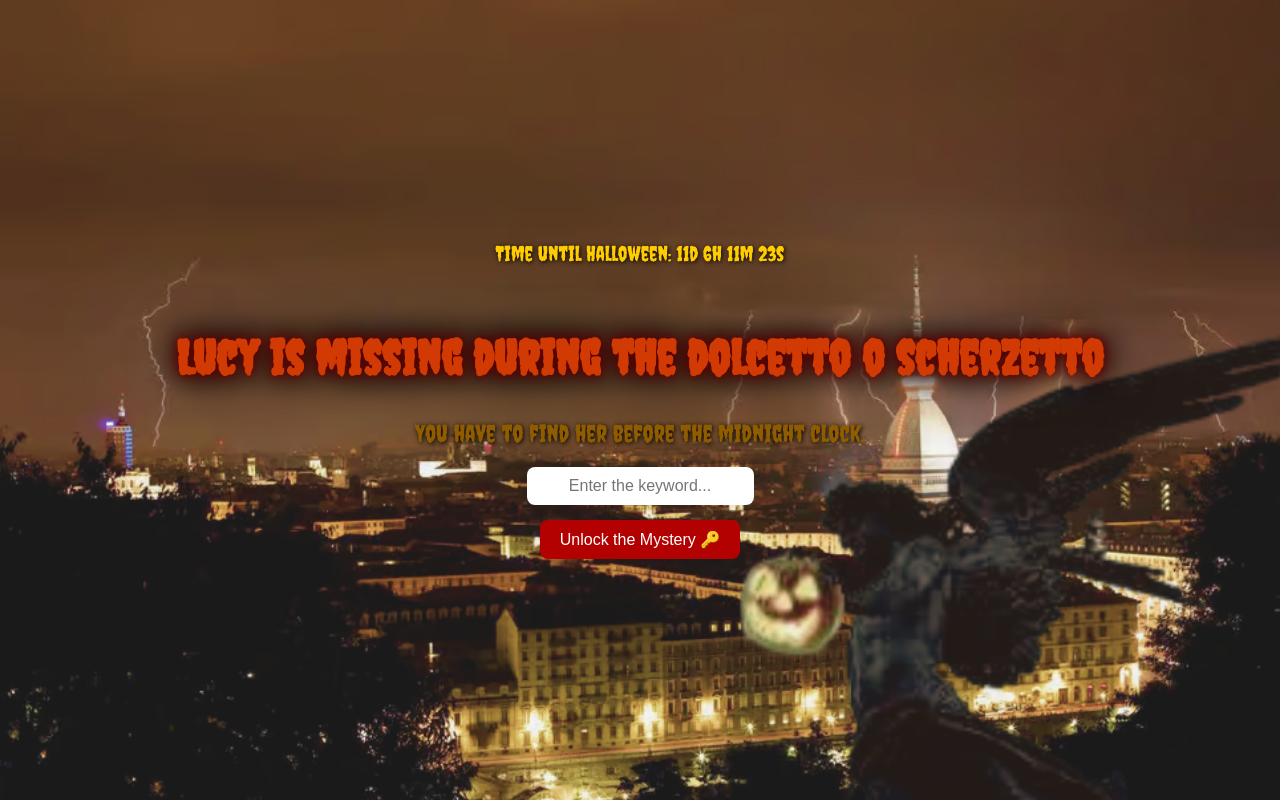
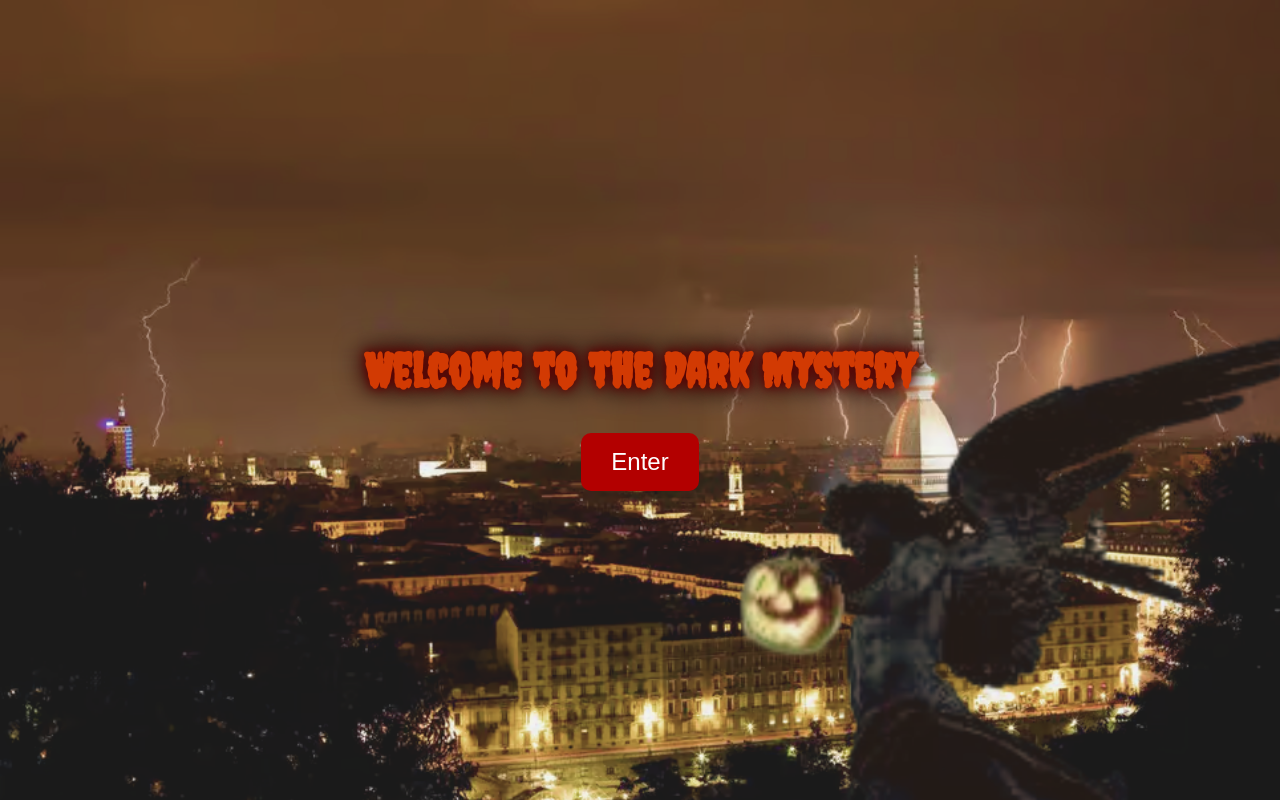
Before and after one commit to kalakon2002/Gift, a plain HTML site: page index.html in a window 1280 px wide. Drawn offline with Linux system fonts and the light colour scheme.

Commit message:
Refactor index.html with a start screen and music

```diff
--- a/index.html
+++ b/index.html
@@ -9,30 +9,65 @@
 <link href="https://fonts.googleapis.com/css2?family=Creepster&display=swap" rel="stylesheet">
 
 <style>
-    body {
+  body, html {
+    margin: 0;
+    padding: 0;
+    height: 100%;
+    font-family: 'Creepster', cursive;
+    background-color: black;
+    color: white;
+  }
+
+  /* First screen */
+  #startScreen {
+    display: flex;
+    flex-direction: column;
+    justify-content: center;
+    align-items: center;
+    height: 100vh;
     background: url('firstBack.png') no-repeat center center fixed;
     background-size: cover;
-      height: 100vh;
-      margin: 0;
-      display: flex;
+    text-align: center;
+  }
+
+  #startScreen h1 {
+    font-size: 3em;
+    text-shadow: 0 0 10px #660000, 0 0 20px #440000, 0 0 30px #220000;
+    margin-bottom: 20px;
+  }
+
+  #enterBtn {
+    padding: 15px 30px;
+    font-size: 1.5em;
+    border-radius: 10px;
+    border: none;
+    background-color: #b30000;
+    color: white;
+    cursor: pointer;
+  }
+
+  #enterBtn:hover {
+    background-color: #8d1d02;
+  }
+
+  /* Main page styles (your original main page) */
+  #mainContent {
+    display: none;
     flex-direction: column;
     align-items: center;
     justify-content: center;
-      color: white;
+    height: 100vh;
+    background: url('firstBack.png') no-repeat center center fixed;
+    background-size: cover;
     text-align: center;
-      font-family: 'Creepster', cursive;
   }
 
   h1 {
     font-size: 3em;
     color: #d23a03;
-      text-shadow:
-        0 0 10px #660000,
-        0 0 20px #440000,
-        0 0 30px #220000,
-        0 0 50px #110000;
+    text-shadow: 0 0 10px #660000, 0 0 20px #440000, 0 0 30px #220000, 0 0 50px #110000;
+    margin-bottom: 10px;
     animation: flicker 1.5s infinite;
-      margin-bottom: 10px;
   }
 
   p {
@@ -97,16 +132,17 @@
   }
 </style>
 </head>
+
 <body>
+  <!-- First screen -->
+  <div id="startScreen">
+    <h1>Welcome to the Dark Mystery</h1>
+    <button id="enterBtn">Enter</button>
+  </div>
 
-  <!-- Countdown to Halloween -->
+  <!-- Main content (original page layout) -->
+  <div id="mainContent">
     <div id="countdown">Loading countdown...</div>
-
-  <!-- Background music -->
-  <audio id="bgMusic" loop>
-    <source src="music.mp3" type="audio/mpeg">
-    Your browser does not support the audio element.
-  </audio>
 
     <h1>Lucy is missing during the dolcetto o scherzetto</h1>
     <p>You have to find her before the midnight clock.</p>
@@ -115,37 +151,46 @@
     <button onclick="checkPassword()">Unlock the Mystery 🔑</button>
     <p id="error">⚠️ Wrong keyword... try again!</p>
 
+    <!-- Background music triggered by first click -->
+    <audio id="bgMusic" src="music.mp3" loop></audio>
+  </div>
+
 <script>
-    const correctPassword = "Lucy is a demon"; // keyword
-    const input = document.getElementById('password');
-    const error = document.getElementById('error');
+  const startScreen = document.getElementById('startScreen');
+  const mainContent = document.getElementById('mainContent');
+  const enterBtn = document.getElementById('enterBtn');
   const music = document.getElementById('bgMusic');
 
-    // Password check
+  // Show main page and start music on click
+  enterBtn.addEventListener('click', () => {
+    startScreen.style.display = 'none';
+    mainContent.style.display = 'flex';
+    music.play().catch(err => console.log("Music blocked:", err));
+  });
+
+  // Password functionality
+  const correctPassword = "Lucy is a demon";
   function checkPassword() {
-      const userInput = input.value.trim();
-      if (userInput === correctPassword) {
+    const input = document.getElementById('password').value.trim();
+    const error = document.getElementById('error');
+    if (input === correctPassword) {
       window.location.href = "game.html";
     } else {
       error.style.display = "block";
       document.body.classList.add("shake");
       setTimeout(() => document.body.classList.remove("shake"), 300);
+      setTimeout(() => { error.style.display = "none"; }, 2000);
     }
   }
 
-    // Play music on first mouse movement
-    document.addEventListener('mousemove', () => {
-      music.play().catch(err => console.log("Autoplay blocked by browser."));
-    }, { once: true });
-
-    // Countdown clock for Halloween (Italy time)
+  // Countdown to Halloween Italy time
   function updateCountdown() {
     const now = new Date();
     const nowUTC = now.getTime() + (now.getTimezoneOffset() * 60000); // local to UTC
-      const italyOffset = 1 * 60 * 60 * 1000; // CET = UTC+1
+    const italyOffset = 2 * 60 * 60 * 1000; // UTC+2 (October daylight saving)
     const nowItaly = new Date(nowUTC + italyOffset);
 
-      const halloween = new Date(nowItaly.getFullYear(), 9, 31, 0, 0, 0); // 31 Oct 00:00 CET
+    let halloween = new Date(nowItaly.getFullYear(), 9, 31, 0, 0, 0); // Oct 31 00:00 Italy
     if (nowItaly > halloween) halloween.setFullYear(halloween.getFullYear() + 1);
 
     const diff = halloween - nowItaly;
```
Lines whose indentation alone changed are shown as unchanged.
